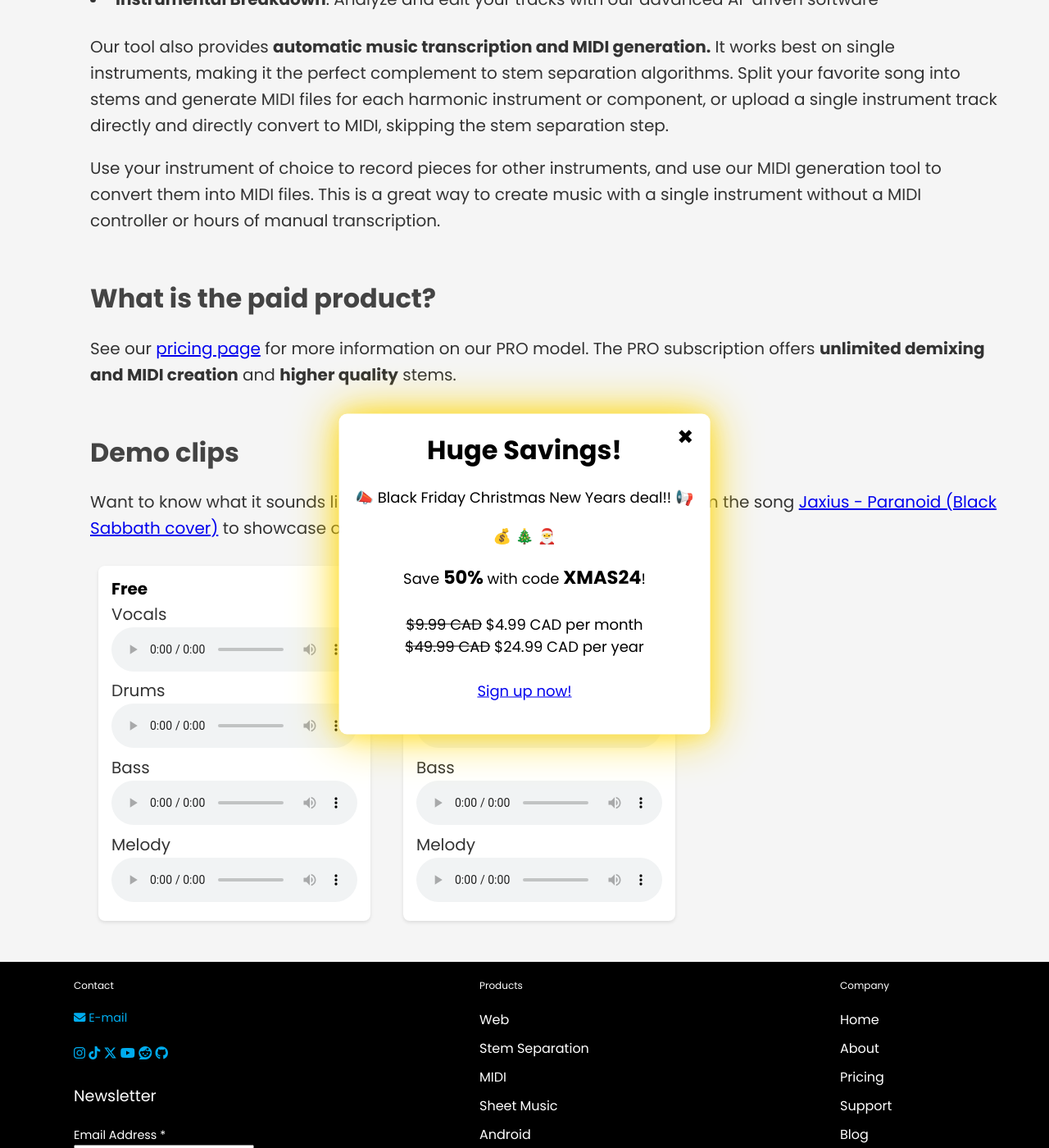
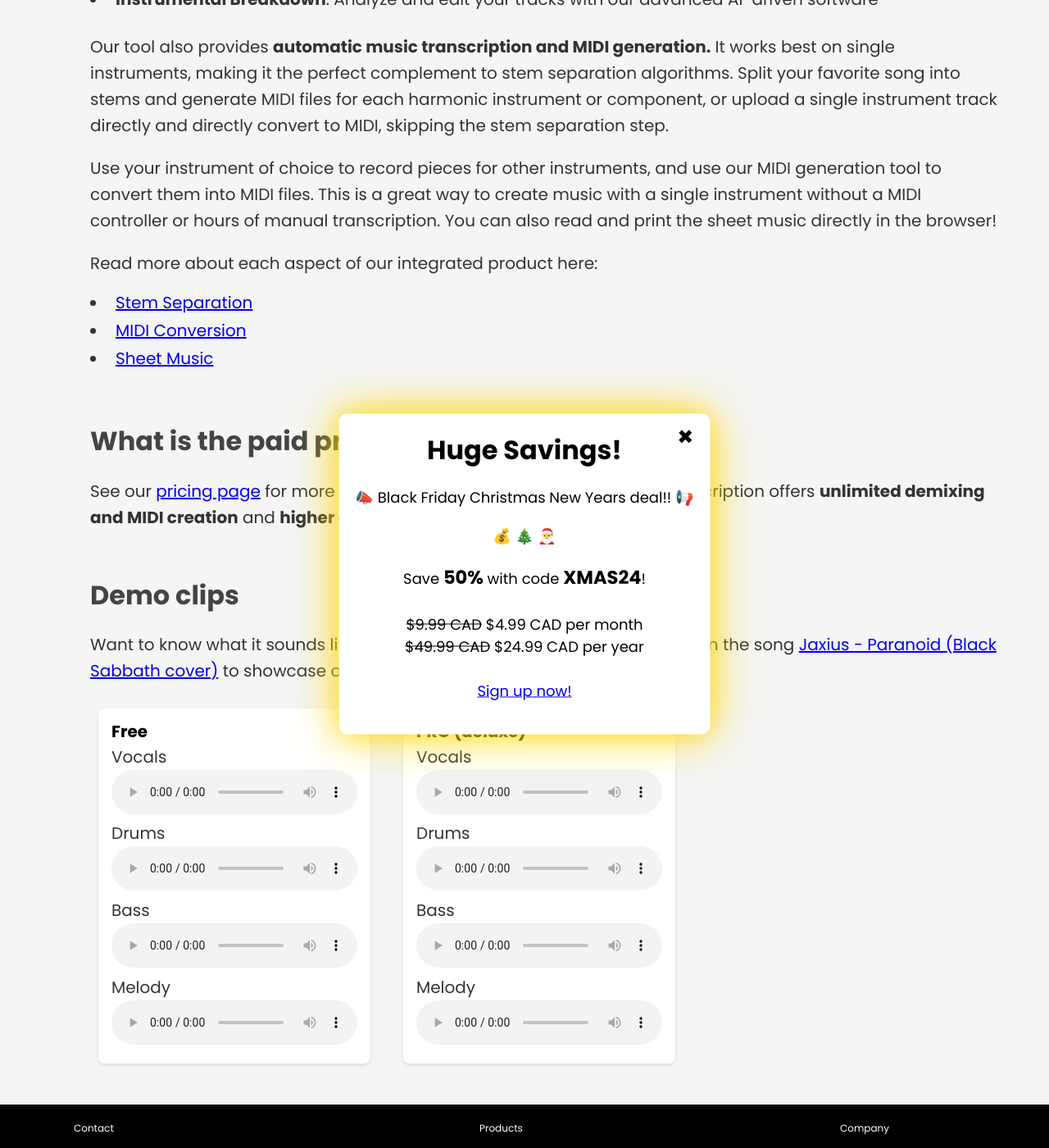
Before and after one commit to sevagh/freemusicdemixer.com, a Jekyll site: the page built from web/about.md, in a window 1280 px wide and 1400 px high, scrolled down 998 px. Shown: the whole window at 82% size. Built offline with Jekyll 4.4.1, drawn with Linux system fonts in a browser that asks for light colours.

Commit message:
Good stuff

```diff
--- a/web/_config.yml
+++ b/web/_config.yml
@@ -8,7 +8,7 @@ favicon: assets/favicon.ico
   #title: "music demixer"
 
 # dont mess with SEO here
-description: "Do it all with our cutting-edge AI tool: separate songs, split stems, instrumental breakdowns, vocal remover, isolate vocals, extract instruments, create karaoke tracks, transcribe music, create MIDI files, and more."
+description: "Do it all with our cutting-edge AI tool: separate songs, split stems, instrumental breakdowns, vocal remover, isolate vocals, extract instruments, create karaoke tracks, transcribe music, create MIDI files, generate sheet music, and more."
 keywords:
   - vocal remover
   - extract vocals
@@ -28,6 +28,8 @@ keywords:
   - automatic music transcription
   - MIDI file generation
   - MIDI to sheet music
+  - sheet music
+  - score generation
 
 url: "https://freemusicdemixer.com"
 
--- a/web/about.md
+++ b/web/about.md
@@ -20,7 +20,12 @@ Effortlessly split your songs into individual stems - **vocals, bass, drums, mel
 
 Our tool also provides **automatic music transcription and MIDI generation.** It works best on single instruments, making it the perfect complement to stem separation algorithms. Split your favorite song into stems and generate MIDI files for each harmonic instrument or component, or upload a single instrument track directly and directly convert to MIDI, skipping the stem separation step.
 
-Use your instrument of choice to record pieces for other instruments, and use our MIDI generation tool to convert them into MIDI files. This is a great way to create music with a single instrument without a MIDI controller or hours of manual transcription.
+Use your instrument of choice to record pieces for other instruments, and use our MIDI generation tool to convert them into MIDI files. This is a great way to create music with a single instrument without a MIDI controller or hours of manual transcription. You can also read and print the sheet music directly in the browser!
+
+Read more about each aspect of our integrated product here:
+* [Stem Separation](/stem-separation)
+* [MIDI Conversion](/midi)
+* [Sheet Music](/sheet-music)
 
 ## What is the paid product?
 
--- a/web/assets/css/style.scss
+++ b/web/assets/css/style.scss
@@ -1806,7 +1806,7 @@ td {
   }
 
   /* Reduce the font size slightly for smaller screens */
-  .footer-right nav a,
+  .footer-left nav a, .footer-middle nav a, .footer-right nav a,
   .small-text {
     font-size: 0.85em;
   }
```
Also changed, not shown: web/_posts/2024-12-07-Music-transcription-feature.md (+2 -0 lines), web/index.md (+2 -2 lines).
